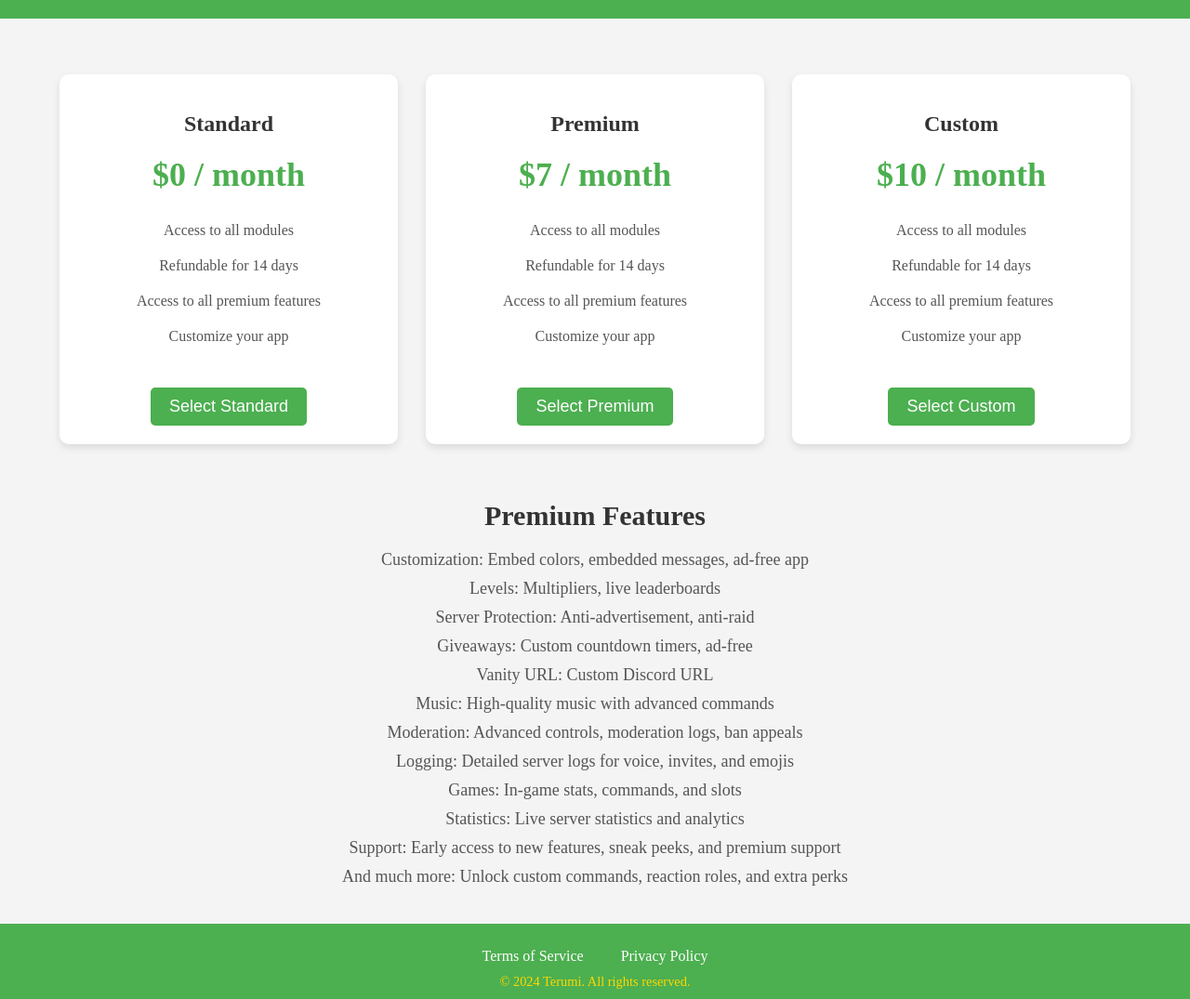
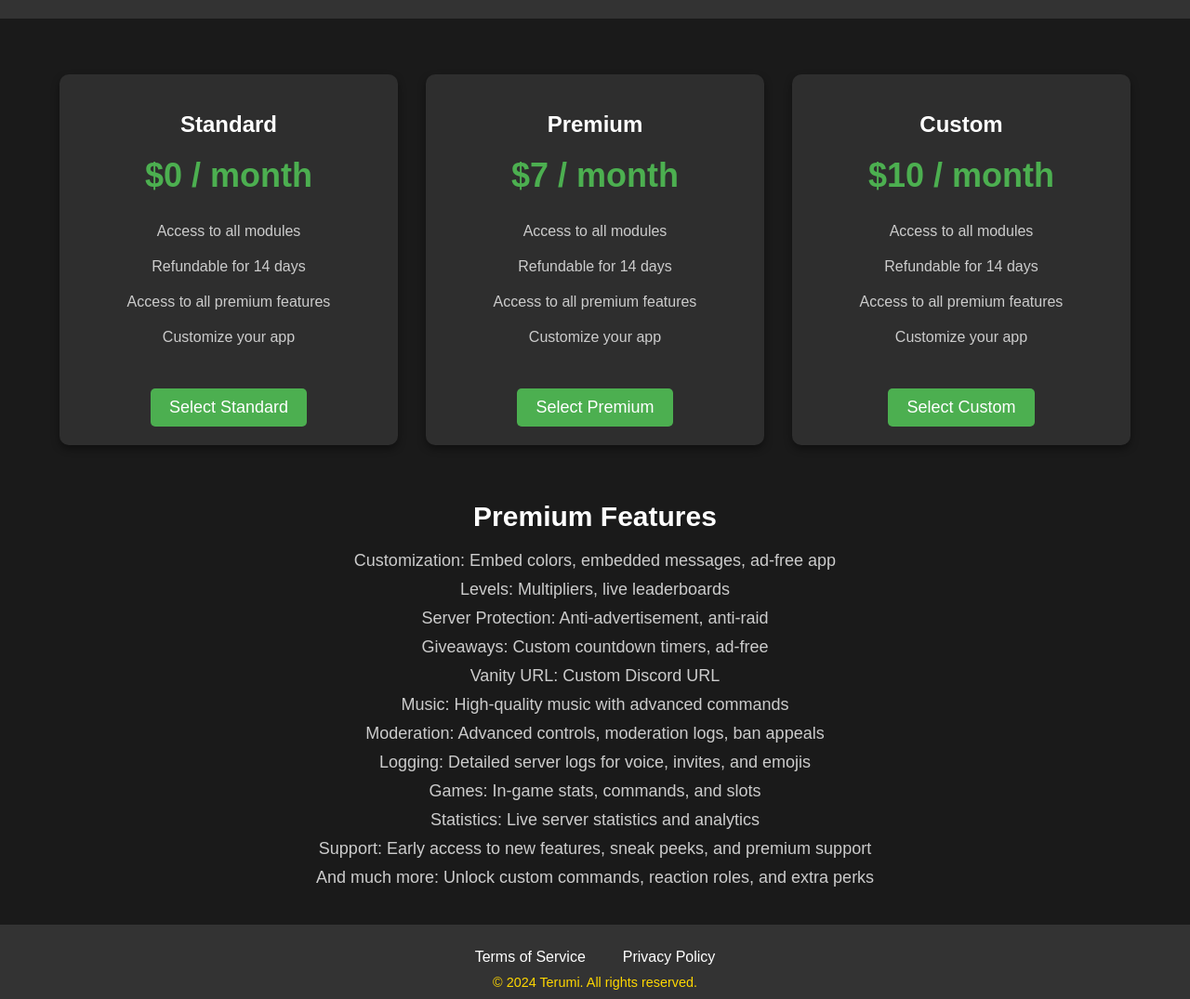
Before and after one commit to mahbublimon/Terumi, a website: page src/dashboard/public/premium.html in a window 1280 px wide. Shown: the part 100-1175 px from the top of the page at 93% size. Drawn offline with Linux system fonts and the light colour scheme.

Commit message:
Update premium.html

```diff
--- a/src/dashboard/public/premium.html
+++ b/src/dashboard/public/premium.html
@@ -7,16 +7,17 @@
   <link rel="stylesheet" href="/styles.css"> <!-- Link to the external stylesheet -->
   <style>
     body {
-      font-family: 'Times New Roman', serif;
+      font-family: Arial, sans-serif;
       margin: 0;
       padding: 0;
-      background-color: #f4f4f4;
+      background-color: #1A1A1A;
+      color: #FFFFFF; /* White text for readability on dark background */
     }
 
     header {
-      background-color: #4CAF50;
+      background-color: #333333; /* Darker header for contrast */
       padding: 20px;
-      color: white;
+      color: #FFFFFF;
       text-align: center;
     }
 
@@ -35,9 +36,9 @@
     }
 
     .plan {
-      background-color: white;
+      background-color: #2E2E2E; /* Darker box for contrast */
       border-radius: 10px;
-      box-shadow: 0 4px 8px rgba(0, 0, 0, 0.1);
+      box-shadow: 0 4px 8px rgba(0, 0, 0, 0.4); /* Softer shadow */
       width: calc(33.333% - 20px);
       margin: 20px 0;
       padding: 20px;
@@ -47,20 +48,20 @@
 
     .plan h2 {
       font-size: 24px;
-      color: #333;
+      color: #FFFFFF; /* White for readability */
     }
 
     .plan h3 {
       font-size: 36px;
       margin: 20px 0;
-      color: #4CAF50;
+      color: #4CAF50; /* Keep the green for pricing */
     }
 
     .plan ul {
       list-style-type: none;
       padding: 0;
       font-size: 16px;
-      color: #555;
+      color: #CCCCCC; /* Light gray for list items */
     }
 
     .plan ul li {
@@ -68,8 +69,8 @@
     }
 
     .plan button {
-      background-color: #4CAF50;
-      color: white;
+      background-color: #4CAF50; /* Keep the green button */
+      color: #FFFFFF;
       border: none;
       padding: 10px 20px;
       font-size: 18px;
@@ -79,7 +80,7 @@
     }
 
     .plan button:hover {
-      background-color: #45a049;
+      background-color: #45a049; /* Darker green on hover */
     }
 
     /* Key Features Section */
@@ -90,13 +91,13 @@
 
     .features h2 {
       font-size: 30px;
-      color: #333;
+      color: #FFFFFF;
       margin-bottom: 20px;
     }
 
     .features ul {
       font-size: 18px;
-      color: #555;
+      color: #CCCCCC; /* Light gray for features text */
       list-style-type: none;
       padding: 0;
     }
@@ -107,8 +108,8 @@
 
     /* Footer */
     .footer {
-      background-color: #4CAF50;
-      color: white;
+      background-color: #333333; /* Dark footer */
+      color: #FFFFFF;
       text-align: center;
       padding: 10px;
       margin-top: 40px;
@@ -128,7 +129,7 @@
     }
 
     .footer nav ul li a {
-      color: white;
+      color: #FFFFFF;
       text-decoration: none;
     }
 
```
